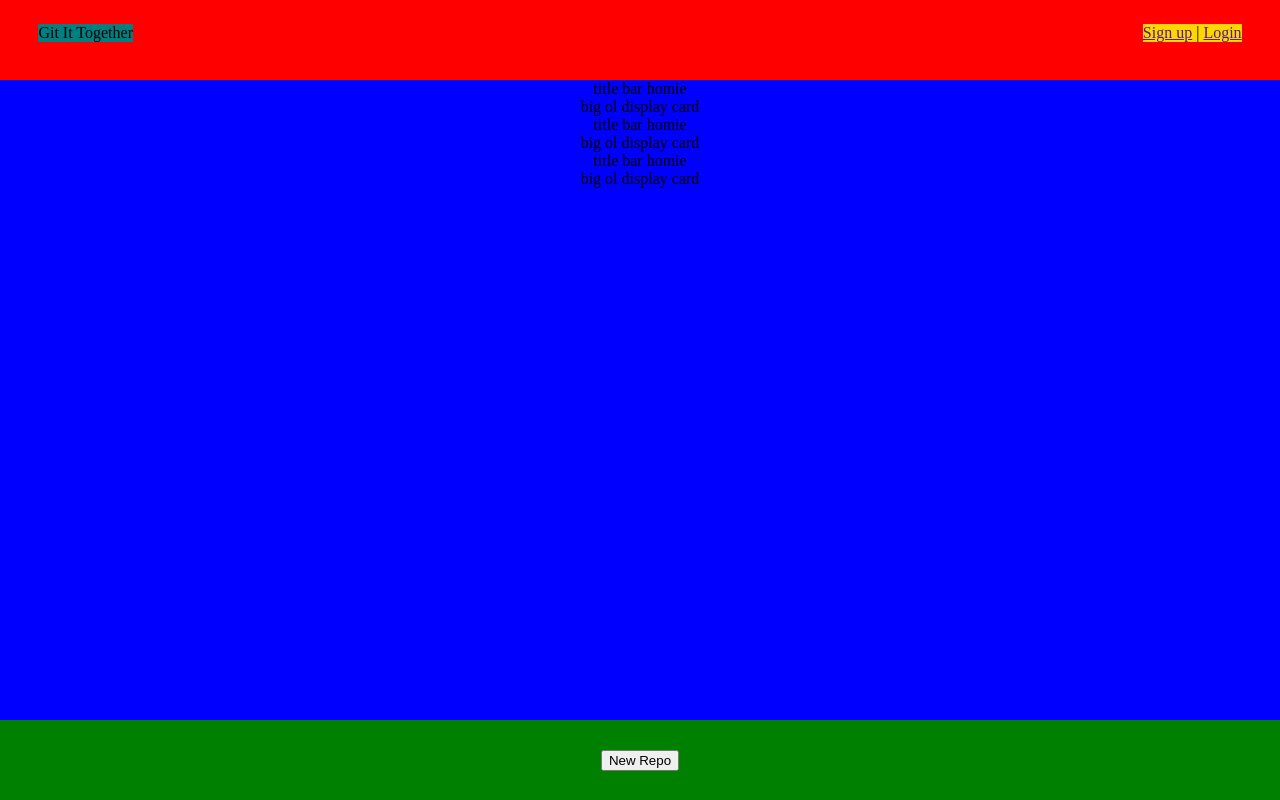
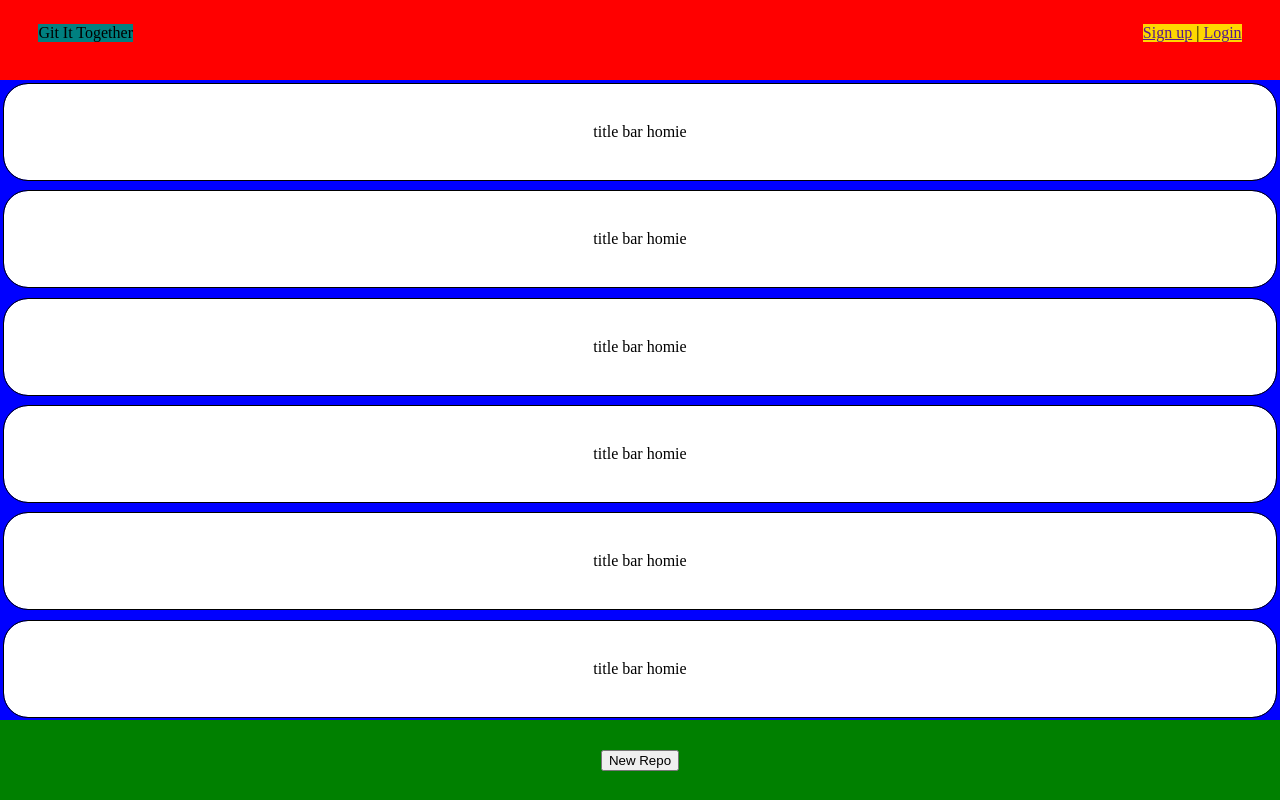
Before and after one commit to BuickSalesman/git-front, a React (Vite) app: page / in a window 1280 px wide. Built offline with nearby package versions, Linux system fonts and the light colour scheme.

Commit message:
added 6 title cards

```diff
--- a/src/components/Content/Content.css
+++ b/src/components/Content/Content.css
@@ -2,4 +2,7 @@
     background-color: blue;
     margin-top: 10vh;
     height: 80vh;
+    display: grid;
+    gap: .5vh;
+    padding: .5vh;
 }
--- a/src/components/Content/Content.jsx
+++ b/src/components/Content/Content.jsx
@@ -8,6 +8,9 @@ export function Content() {
             <RepoDisplayCard />
             <RepoDisplayCard />
             <RepoDisplayCard />
+            <RepoDisplayCard />
+            <RepoDisplayCard />
+            <RepoDisplayCard />
         </div>
     )
 }
--- a/src/components/Content/RepoDisplayCard/RepoDisplayCard.css
+++ b/src/components/Content/RepoDisplayCard/RepoDisplayCard.css
@@ -0,0 +1,3 @@
+.repo-dropdown-display {
+    display: none
+}
--- a/src/components/Content/RepoDisplayCard/RepoTitleTool/RepoTitleTool.css
+++ b/src/components/Content/RepoDisplayCard/RepoTitleTool/RepoTitleTool.css
@@ -0,0 +1,9 @@
+.title-tool {
+    outline: 1px black solid;
+    border-radius: 3vh;
+    background-color: white;
+    height: 12vh;
+    display: flex;
+    align-items: center;
+    justify-content: center;
+}
--- a/src/components/Content/RepoDisplayCard/RepoTitleTool/RepoTitleTool.jsx
+++ b/src/components/Content/RepoDisplayCard/RepoTitleTool/RepoTitleTool.jsx
@@ -2,6 +2,6 @@ import "./RepoTitleTool.css"
 
 export function RepoTitleTool() {
     return (
-        <div>title bar homie</div>
+        <div className="title-tool">title bar homie</div>
     )
 }
```
